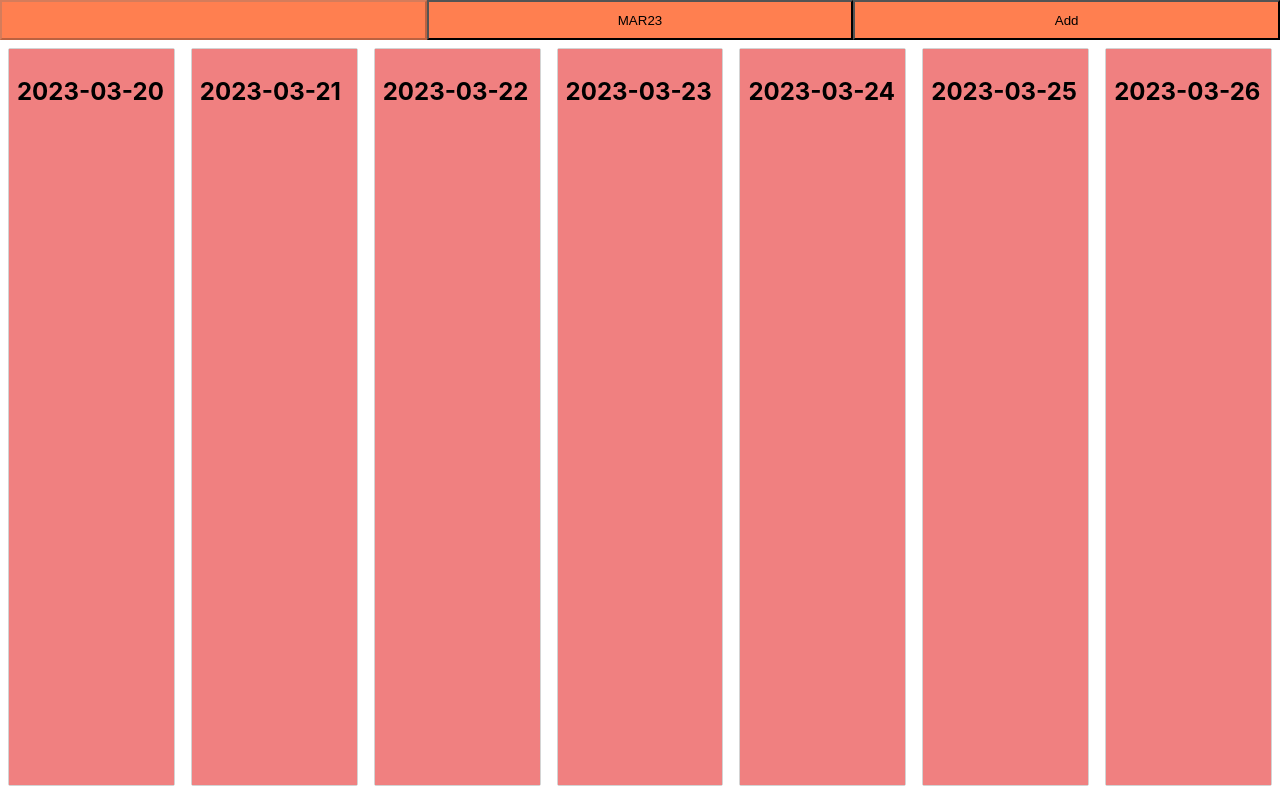
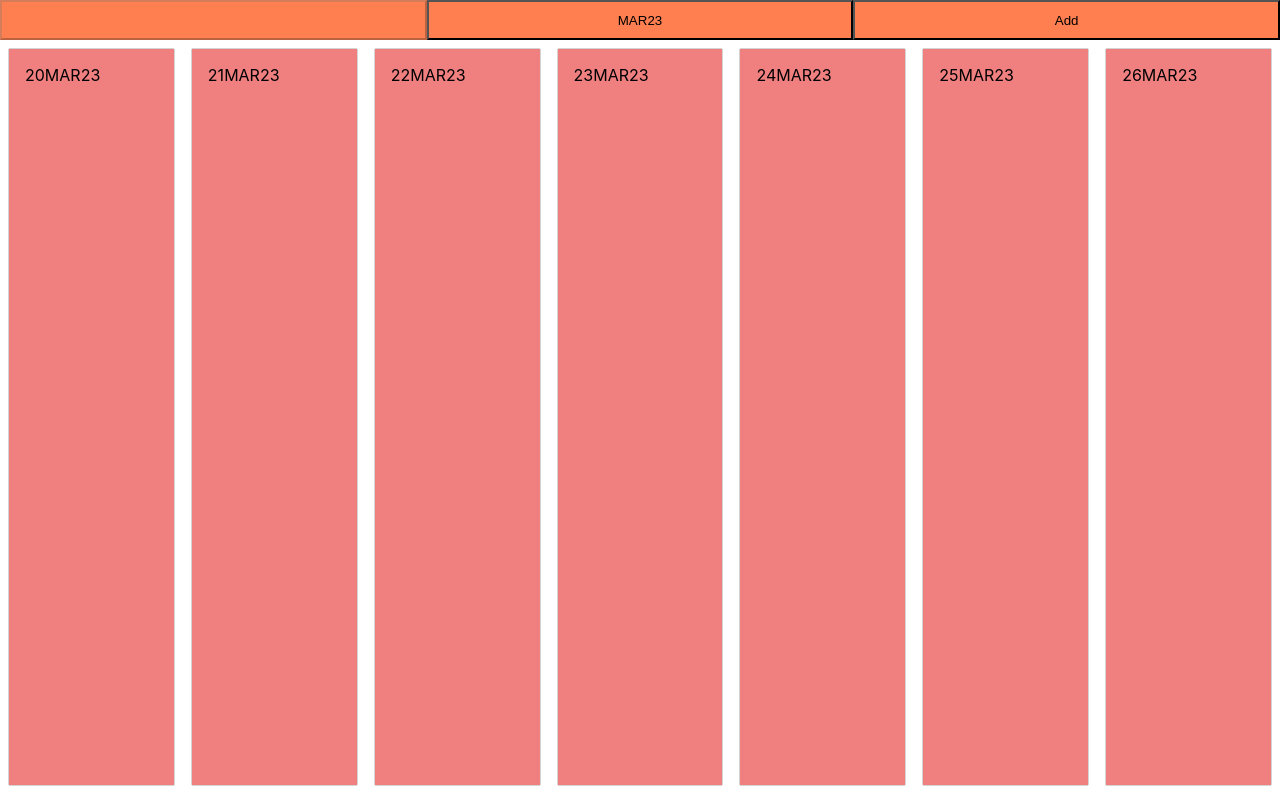
Before and after one commit to DanielBarragan96/ruta-js, a React (Create React App) app: page / in a window 1280 px wide. Built offline with nearby package versions, Linux system fonts and the light colour scheme.

Commit message:
fixed column titles

```diff
--- a/src/Column.css
+++ b/src/Column.css
@@ -16,3 +16,9 @@
   min-height: 90vh;
   flex: 4;
 }
+
+.title {
+  border-radius: 2px;
+  padding: 8px;
+  margin-bottom: 8px;
+}
--- a/src/Column.jsx
+++ b/src/Column.jsx
@@ -3,11 +3,25 @@ import "./Column.css";
 import Task from "./Task";
 import { Droppable } from "react-beautiful-dnd";
 
+function getColumnTitle(date) {
+  let newDate = new Date(date);
+  let title = "";
+  title += newDate.getDate().toString();
+  title += Intl.DateTimeFormat("es", { month: "short" })
+    .format(newDate)
+    .toUpperCase();
+  title += newDate
+    .getFullYear()
+    .toString()
+    .substring(2);
+  return title;
+}
+
 export default function Column({ date, tasks, index }) {
   return (
     <div className="column_container">
       <div className="task_list">
-        <h2>{date}</h2>
+        <div className="title">{getColumnTitle(date)}</div>
         <Droppable droppableId={index.toString()}>
           {(provided) => (
             <div ref={provided.innerRef} {...provided.droppableProps}>
```
